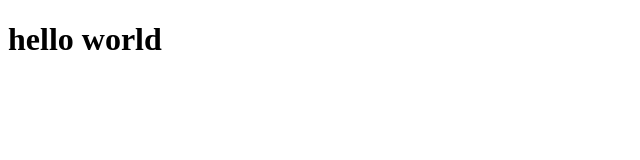
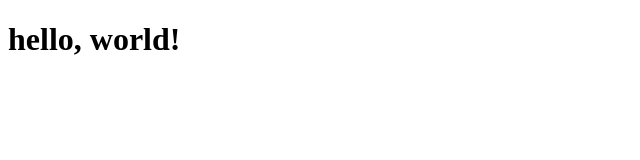
Before and after one commit to Dradcheenko/first-project, a plain HTML site: page index.html in a window 1280 px wide. Shown: the full height of the page, 0-640 px from the left. Drawn offline with Linux system fonts and the light colour scheme.

Commit message:
Update index.html

```diff
--- a/index.html
+++ b/index.html
@@ -6,6 +6,7 @@
     <title>Document</title>
   </head>
   <body>
-    <h1>hello world</h1>
+    <h1>hello, world!</h1>
+
   </body>
 </html>
```
